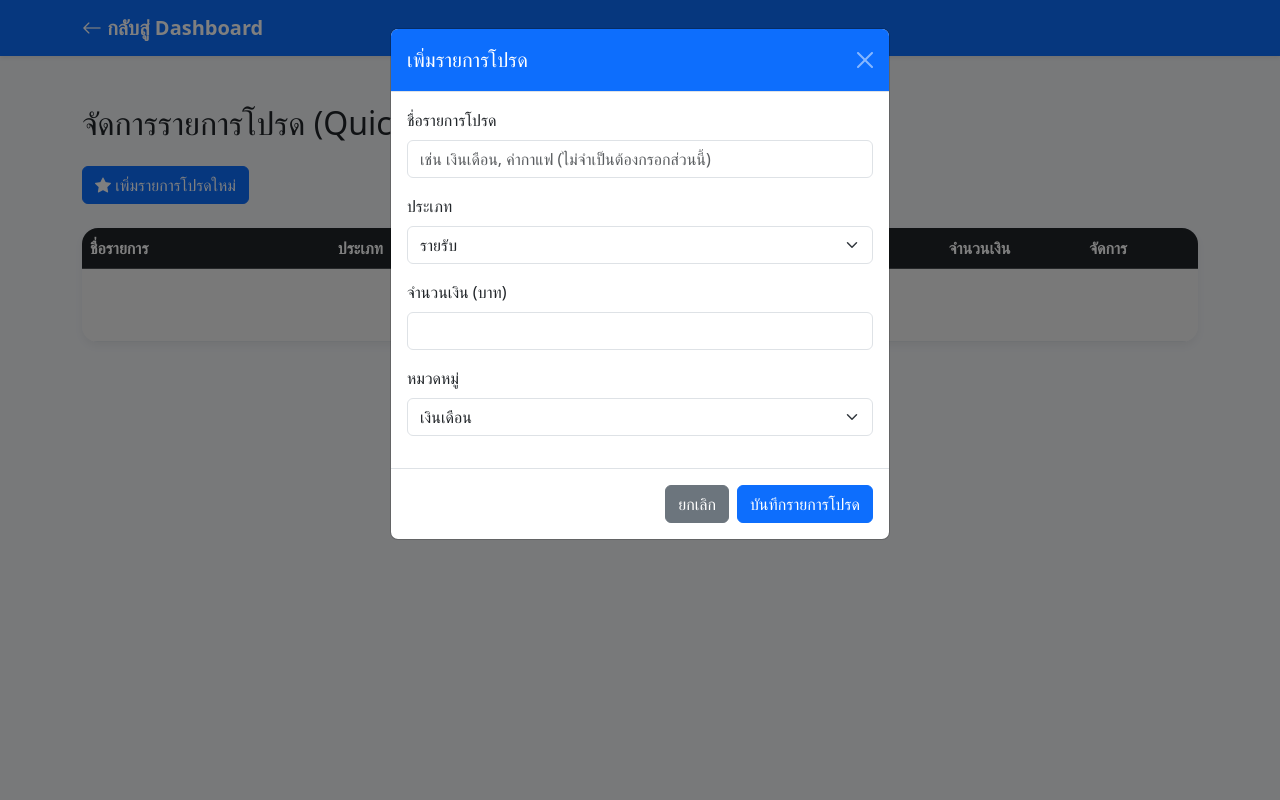
After one commit to taggie01/fin-status-tracker, a Flask app: page /favorites in a window 1280 px wide, after a click on "เพิ่มรายการโปรดใหม่". The commit adds this page. Run offline with Flask 3, Linux system fonts and the light colour scheme; the visitor is signed in with stand-in values (Sample User, id 1); data that the repository does not hold is empty.

Commit message:
Add files via upload

```diff
--- /dev/null
+++ b/templates/favorites.html
@@ -0,0 +1,175 @@
+<!DOCTYPE html>
+<html lang="th">
+<head>
+    <meta charset="UTF-8">
+    <meta name="viewport" content="width=device-width, initial-scale=1.0">
+    <title>จัดการรายการโปรด</title>
+    <link href="https://cdn.jsdelivr.net/npm/bootstrap@5.3.3/dist/css/bootstrap.min.css" rel="stylesheet" integrity="sha384-QWTKZyjpPEjISv5WaRU9OFeRpok6YctnYmDr5pNlyT2bRjXh0JMhjY6hW+ALEwIH" crossorigin="anonymous">
+    <link rel="stylesheet" href="https://cdn.jsdelivr.net/npm/bootstrap-icons@1.11.3/font/bootstrap-icons.min.css">
+    <style>
+        body { background-color: #f0f2f5; }
+        .data-card { border-radius: 1rem; box-shadow: 0 4px 8px rgba(0, 0, 0, 0.05); }
+        .modal-header.bg-primary { background-color: #0d6efd !important; }
+        .income { color: #198754; }
+        .expense { color: #dc3545; }
+    </style>
+</head>
+<body>
+
+<nav class="navbar navbar-dark bg-primary shadow-sm">
+    <div class="container">
+        <a class="navbar-brand fw-bold" href="{{ url_for('index') }}">
+            <i class="bi bi-arrow-left"></i> กลับสู่ Dashboard
+        </a>
+    </div>
+</nav>
+
+<div class="container mt-5">
+    <h2 class="mb-4">จัดการรายการโปรด (Quick Add)</h2>
+
+    <button class="btn btn-primary mb-4" data-bs-toggle="modal" data-bs-target="#addFavoriteModal">
+        <i class="bi bi-star-fill"></i> เพิ่มรายการโปรดใหม่
+    </button>
+
+    <div class="data-card overflow-hidden mb-5">
+        <table class="table table-striped table-hover mb-0">
+            <thead class="table-dark">
+                <tr>
+                    <th>ชื่อรายการ</th>
+                    <th>ประเภท</th>
+                    <th>หมวดหมู่</th>
+                    <th class="text-end">จำนวนเงิน</th>
+                    <th class="text-center">จัดการ</th>
+                </tr>
+            </thead>
+            <tbody>
+                {% for fav in favorites %}
+                <tr data-fav-id="{{ fav.id }}" data-fav-name="{{ fav.name }}">
+                    <td>{{ fav.name }}</td>
+                    <td>
+                        <span class="badge bg-{{ 'success' if fav.type == 'Income' else 'danger' }}">
+                            {{ 'รายรับ' if fav.type == 'Income' else 'รายจ่าย' }}
+                        </span>
+                    </td>
+                    <td>{{ fav.category }}</td>
+                    <td class="text-end">
+                        <span class="{{ 'income' if fav.type == 'Income' else 'expense' }}">
+                            ฿ {{ "{:,.2f}".format(fav.amount) }}
+                        </span>
+                    </td>
+                    <td class="text-center">
+                        <button class="btn btn-sm btn-outline-danger btn-delete-confirm"
+                                data-bs-toggle="modal"
+                                data-bs-target="#deleteConfirmModal">
+                            <i class="bi bi-trash"></i>
+                        </button>
+                    </td>
+                </tr>
+                {% else %}
+                <tr><td colspan="5" class="text-center text-muted p-4">คุณยังไม่มีรายการโปรดที่บันทึกไว้ กรุณาเพิ่มรายการเพื่อใช้งาน Quick Add</td></tr>
+                {% endfor %}
+            </tbody>
+        </table>
+    </div>
+</div>
+
+<div class="modal fade" id="addFavoriteModal" tabindex="-1">
+    <div class="modal-dialog">
+        <form method="POST" action="{{ url_for('add_favorite') }}" class="modal-content">
+            <div class="modal-header bg-primary text-white">
+                <h5 class="modal-title">เพิ่มรายการโปรด</h5>
+                <button type="button" class="btn-close btn-close-white" data-bs-dismiss="modal"></button>
+            </div>
+            <div class="modal-body">
+                <div class="mb-3">
+                    <label class="form-label">ชื่อรายการโปรด</label>
+                    <input type="text" name="name" class="form-control"  placeholder="เช่น เงินเดือน, ค่ากาแฟ (ไม่จำเป็นต้องกรอกส่วนนี้)">
+                </div>
+
+                <div class="mb-3">
+                    <label class="form-label">ประเภท</label>
+                    <select class="form-select" name="type" required>
+                        <option value="Income">รายรับ</option>
+                        <option value="Expense">รายจ่าย</option>
+                    </select>
+                </div>
+
+                <div class="mb-3">
+                    <label class="form-label">จำนวนเงิน (บาท)</label>
+                    <input type="number" name="amount" step="0.01" min="0.01" class="form-control" required>
+                </div>
+
+                <div class="mb-3">
+                    <label class="form-label">หมวดหมู่</label>
+                    <select class="form-select" name="category" required>
+                        <option value="เงินเดือน">เงินเดือน</option>
+                        <option value="ค่ารอบ">ค่ารอบ</option>
+                        <option value="ค่าอาหาร">ค่าอาหาร</option>
+                        <option value="ค่าน้ำ">ค่าน้ำ</option>
+                        <option value="ค่าเดินทาง">ค่าเดินทาง</option>
+                        <option value="ค่าเซอร์วิสรถ">ค่าเซอร์วิสรถ</option>
+                        <option value="ช้อปปิ้ง">ช้อปปิ้ง</option>
+                        <option value="อื่นๆ">อื่นๆ</option>
+                    </select>
+                </div>
+            </div>
+            <div class="modal-footer">
+                <button class="btn btn-secondary" data-bs-dismiss="modal">ยกเลิก</button>
+                <button class="btn btn-primary" type="submit">บันทึกรายการโปรด</button>
+            </div>
+        </form>
+    </div>
+</div>
+
+
+<div class="modal fade" id="deleteConfirmModal" tabindex="-1" aria-labelledby="deleteConfirmModalLabel" aria-hidden="true">
+    <div class="modal-dialog modal-sm">
+        <div class="modal-content">
+            <div class="modal-header bg-danger text-white">
+                <h5 class="modal-title" id="deleteConfirmModalLabel">ยืนยันการลบ</h5>
+                <button type="button" class="btn-close btn-close-white" data-bs-dismiss="modal" aria-label="Close"></button>
+            </div>
+            <div class="modal-body text-center">
+                <p>คุณต้องการลบรายการโปรดชื่อ: <strong><span id="favNamePlaceholder"></span></strong> ใช่หรือไม่?</p>
+                <small class="text-muted">รายการที่ถูกลบจะไม่สามารถกู้คืนได้</small>
+            </div>
+            <div class="modal-footer justify-content-center">
+                <button type="button" class="btn btn-secondary" data-bs-dismiss="modal">ยกเลิก</button>
+                <form id="deleteFavForm" method="POST" action="">
+                    <button type="submit" class="btn btn-danger">ยืนยันการลบ</button>
+                </form>
+            </div>
+        </div>
+    </div>
+</div>
+
+
+<script src="https://cdn.jsdelivr.net/npm/bootstrap@5.3.3/dist/js/bootstrap.bundle.min.js" integrity="sha384-YvpcrYf0tY3lHB60NNkmXc5s9fDVZLESaAA55NDzOxhy9GkcIdslK1eN7N6jIeHz" crossorigin="anonymous"></script>
+{% include 'toast_messages.html' %}
+
+<script>
+    document.addEventListener('DOMContentLoaded', function () {
+        const deleteConfirmModal = document.getElementById('deleteConfirmModal');
+        const deleteFavForm = document.getElementById('deleteFavForm');
+        const favNamePlaceholder = document.getElementById('favNamePlaceholder');
+
+        // เมื่อ Modal ยืนยันการลบถูกเปิด
+        deleteConfirmModal.addEventListener('show.bs.modal', function (event) {
+            const button = event.relatedTarget; // ปุ่ม 'ลบ' ที่ถูกคลิก
+            const row = button.closest('tr'); // แถวในตาราง
+
+            // ดึงข้อมูลจาก data-* attributes (ที่อยู่ใน <tr>)
+            const favId = row.dataset.favId;
+            const favName = row.dataset.favName;
+
+            // 1. แสดงชื่อรายการโปรดใน Modal
+            favNamePlaceholder.textContent = favName;
+
+            // 2. กำหนด action URL ของฟอร์มลบ
+            // Note: ต้องสร้าง URL string สำหรับ Flask Route /favorites/delete/<id>
+            deleteFavForm.action = `/favorites/delete/${favId}`;
+        });
+    });
+</script>
+</body>
+</html>
```
Also changed, not shown: templates/index.html (+80 -33 lines).
